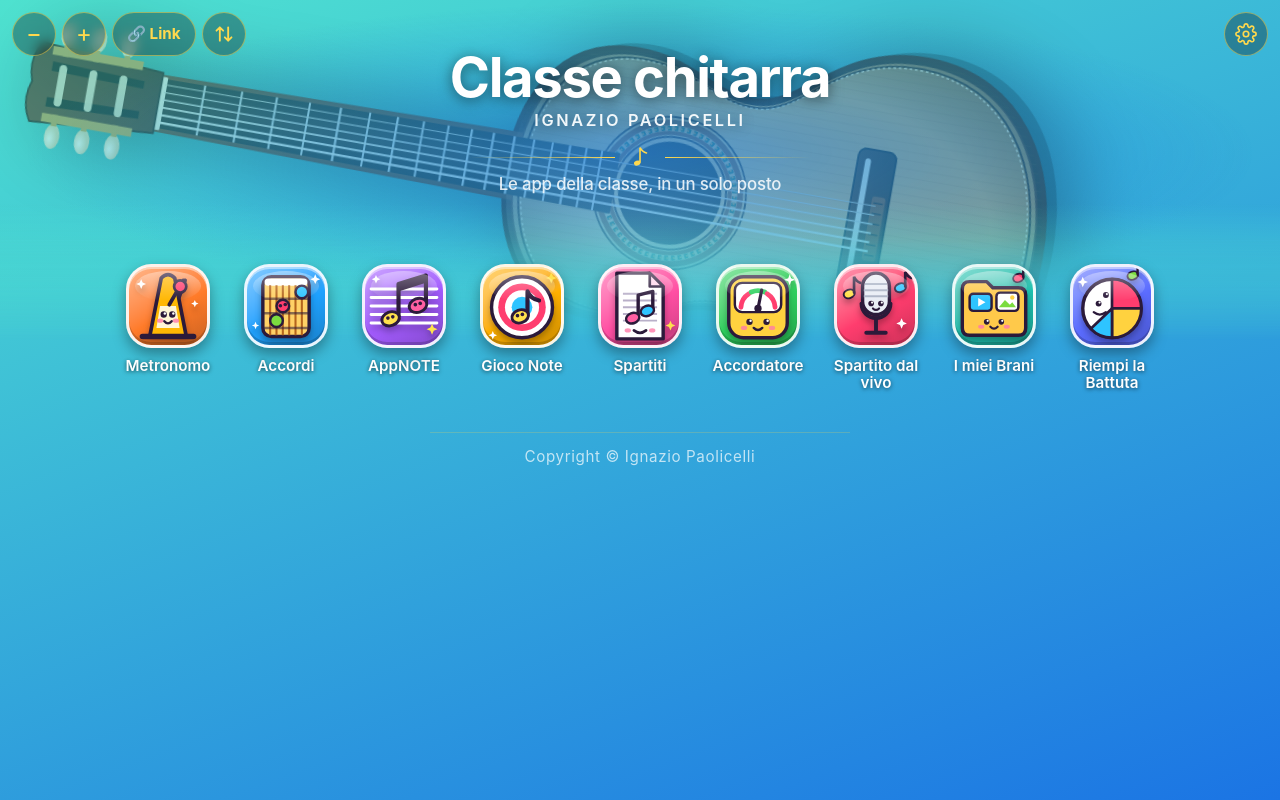
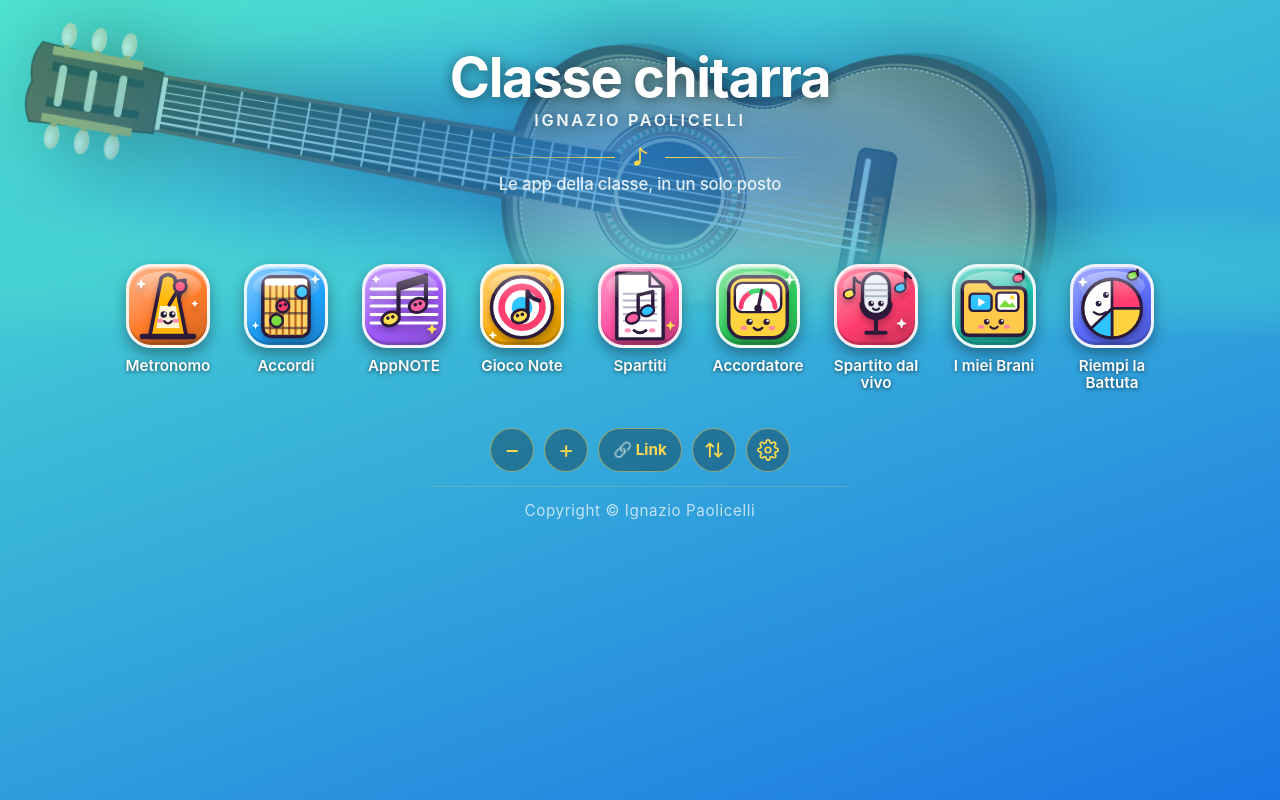
Before and after one commit to Rhk93/Tutteleapp, a plain HTML site: page index.html in a window 1280 px wide. Drawn offline with Linux system fonts and the light colour scheme.

Commit message:
Add files via upload

```diff
--- a/index.html
+++ b/index.html
@@ -96,6 +96,10 @@ main{max-width:1100px;margin:0 auto;padding:8px 14px 30px}
 .zoom button{width:44px;height:44px;border-radius:50%;font-size:1.5rem;line-height:1;color:var(--accento);
   background:rgba(0,0,0,.3);backdrop-filter:blur(6px);border:1px solid color-mix(in srgb,var(--accento) 50%,transparent)}
 .zoom button:active{transform:scale(.9)}
+.comandi{position:relative;z-index:1;display:flex;justify-content:center;padding:6px 14px 4px}
+.comandi .zoom{position:static;display:flex;flex-wrap:wrap;justify-content:center;gap:10px}
+.comandi .btnImpost{position:static}
+
 .zoom .pillLink{width:auto;padding:0 14px;border-radius:22px;font-size:.95rem;font-weight:700;font-family:var(--font)}
 #pannelloLink{position:fixed;inset:0;z-index:61;display:none}
 #pannelloLink.aperto{display:block}
@@ -305,14 +309,15 @@ footer{text-align:center;opacity:.7;font-size:.95rem;padding:14px 0 26px;letter-
   <h1><span id="titolo"></span><span id="nomeTit"></span></h1>
   <div class="fregio"><svg viewBox="0 0 64 64" fill="none" stroke="currentColor" stroke-width="3.5" stroke-linecap="round"><ellipse cx="25" cy="47" rx="8" ry="6" transform="rotate(-22 25 47)" fill="currentColor" stroke="none"/><path d="M32 45 V9 Q38 20 48 22" stroke-width="4"/></svg></div>
   <p id="sottotitolo"></p>
-  <div class="zoom"><button id="zMeno" aria-label="Icone più piccole">−</button><button id="zPiu" aria-label="Icone più grandi">+</button><button id="zLink" class="pillLink" aria-label="Link degli spartiti">🔗 Link</button><button id="zOrdina" aria-label="Riordina le app" title="Riordina le app"><svg viewBox="0 0 24 24" width="20" height="20" fill="none" stroke="currentColor" stroke-width="2.2" stroke-linecap="round" stroke-linejoin="round"><path d="M7 4v16M3 8l4-4 4 4M17 20V4M13 16l4 4 4-4"/></svg></button></div>
   <div id="barraOrdina"><span>Trascina le app per spostarle</span><button id="fineOrdina">Fatto ✓</button></div>
-  <button class="btnImpost" id="apriImpost" aria-label="Personalizza"><svg viewBox="0 0 24 24" width="22" height="22" fill="none" stroke="currentColor" stroke-width="1.8" stroke-linecap="round" stroke-linejoin="round"><circle cx="12" cy="12" r="3"/><path d="M19.4 15a1.7 1.7 0 0 0 .3 1.8l.1.1a2 2 0 1 1-2.8 2.8l-.1-.1a1.7 1.7 0 0 0-1.8-.3 1.7 1.7 0 0 0-1 1.5V21a2 2 0 1 1-4 0v-.1a1.7 1.7 0 0 0-1.1-1.5 1.7 1.7 0 0 0-1.8.3l-.1.1a2 2 0 1 1-2.8-2.8l.1-.1a1.7 1.7 0 0 0 .3-1.8 1.7 1.7 0 0 0-1.5-1H3a2 2 0 1 1 0-4h.1a1.7 1.7 0 0 0 1.5-1.1 1.7 1.7 0 0 0-.3-1.8l-.1-.1a2 2 0 1 1 2.8-2.8l.1.1a1.7 1.7 0 0 0 1.8.3H9a1.7 1.7 0 0 0 1-1.5V3a2 2 0 1 1 4 0v.1a1.7 1.7 0 0 0 1 1.5 1.7 1.7 0 0 0 1.8-.3l.1-.1a2 2 0 1 1 2.8 2.8l-.1.1a1.7 1.7 0 0 0-.3 1.8V9a1.7 1.7 0 0 0 1.5 1H21a2 2 0 1 1 0 4h-.1a1.7 1.7 0 0 0-1.5 1z"/></svg></button>
 </header>
 
 <main>
   <div class="griglia" id="griglia"></div>
 </main>
+<div class="comandi">
+  <div class="zoom"><button id="zMeno" aria-label="Icone più piccole">−</button><button id="zPiu" aria-label="Icone più grandi">+</button><button id="zLink" class="pillLink" aria-label="Link degli spartiti">🔗 Link</button><button id="zOrdina" aria-label="Riordina le app" title="Riordina le app"><svg viewBox="0 0 24 24" width="20" height="20" fill="none" stroke="currentColor" stroke-width="2.2" stroke-linecap="round" stroke-linejoin="round"><path d="M7 4v16M3 8l4-4 4 4M17 20V4M13 16l4 4 4-4"/></svg></button><button class="btnImpost" id="apriImpost" aria-label="Personalizza"><svg viewBox="0 0 24 24" width="22" height="22" fill="none" stroke="currentColor" stroke-width="1.8" stroke-linecap="round" stroke-linejoin="round"><circle cx="12" cy="12" r="3"/><path d="M19.4 15a1.7 1.7 0 0 0 .3 1.8l.1.1a2 2 0 1 1-2.8 2.8l-.1-.1a1.7 1.7 0 0 0-1.8-.3 1.7 1.7 0 0 0-1 1.5V21a2 2 0 1 1-4 0v-.1a1.7 1.7 0 0 0-1.1-1.5 1.7 1.7 0 0 0-1.8.3l-.1.1a2 2 0 1 1-2.8-2.8l.1-.1a1.7 1.7 0 0 0 .3-1.8 1.7 1.7 0 0 0-1.5-1H3a2 2 0 1 1 0-4h.1a1.7 1.7 0 0 0 1.5-1.1 1.7 1.7 0 0 0-.3-1.8l-.1-.1a2 2 0 1 1 2.8-2.8l.1.1a1.7 1.7 0 0 0 1.8.3H9a1.7 1.7 0 0 0 1-1.5V3a2 2 0 1 1 4 0v.1a1.7 1.7 0 0 0 1 1.5 1.7 1.7 0 0 0 1.8-.3l.1-.1a2 2 0 1 1 2.8 2.8l-.1.1a1.7 1.7 0 0 0-.3 1.8V9a1.7 1.7 0 0 0 1.5 1H21a2 2 0 1 1 0 4h-.1a1.7 1.7 0 0 0-1.5 1z"/></svg></button></div>
+</div>
 <footer id="piede">Copyright © Ignazio Paolicelli</footer>
 
 <!-- Visore: apre l'app dentro questa app -->
```
